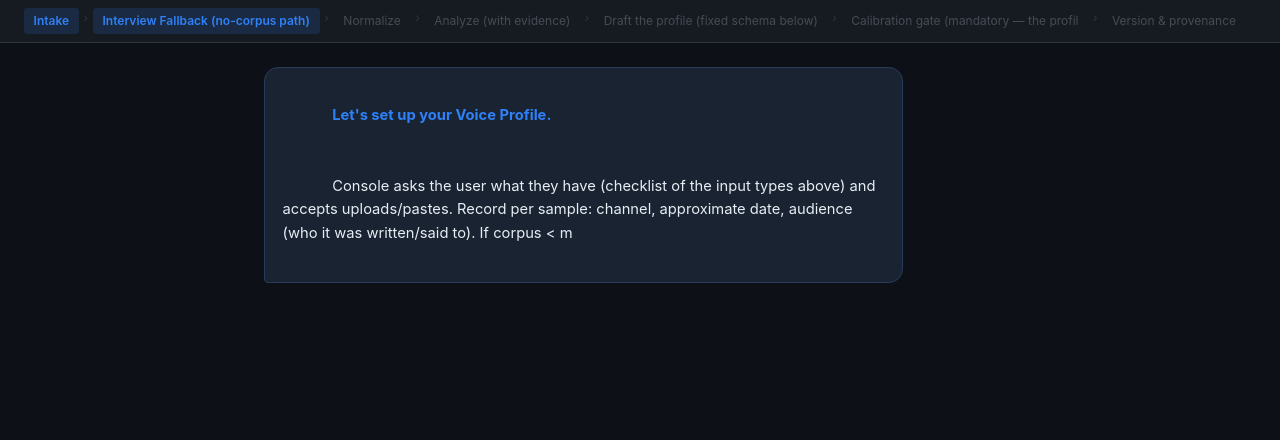
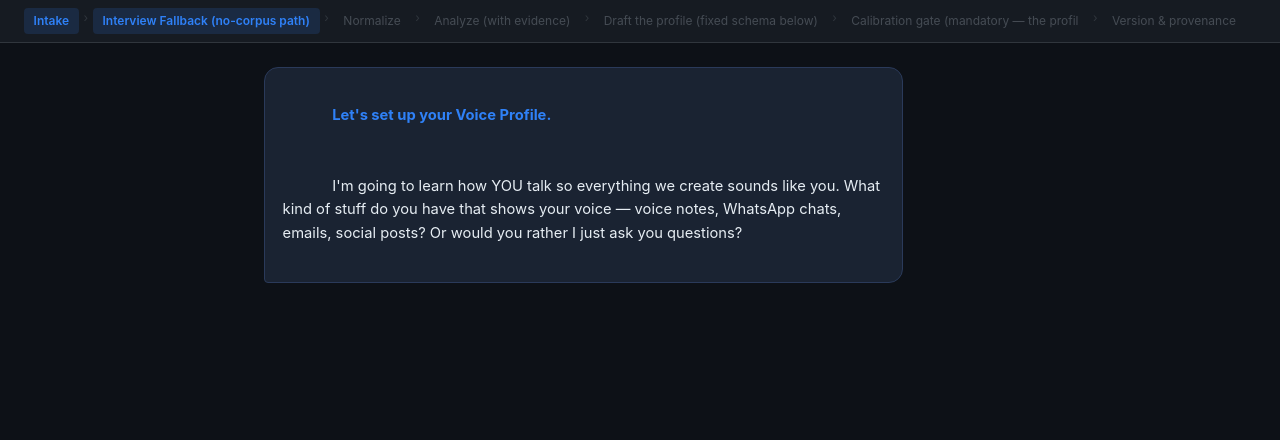
Before and after one commit to Daimondan/ViralFactory, a Flask app: page /onboard/voice-profile-builder in a window 1280 px wide. Shown: the part 75-515 px from the top of the page. Run offline with Flask 3, Linux system fonts and the light colour scheme; data comes from the database, SQL or seed files in the repository; some libraries are stand-ins or nearby versions.

Commit message:
Fix: attach button not working + playbook-specific opening questions
Attach button:
- Replaced position:absolute hack with simple display:none input
- Button wired via addEventListener (IIFE that runs on load or immediately
  if DOM already ready) — no inline onclick
- e.preventDefault() on button click to prevent form submission issues
- Removed duplicate formatSize function

Opening questions:
- Each playbook now has a unique, specific opening question that references
  what that playbook actually needs (not generic 'tell me about your business')
- Voice Profile: 'what stuff do you have that shows your voice?'
- Sources: 'give me 3-5 links to content you wish you'd made'
- Viral Patterns: 'share 3-5 links to content you admire'
- Audience: 'who are they as people, not demographics?'
- Story: 'tell me 2-3 stories you tell often'
- Format: 'what platforms do you post on and what works there?'
- Visual: 'what does your brand look like? colors, mood, aesthetic?'

319 tests still green.

```diff
--- a/src/app.py
+++ b/src/app.py
@@ -247,14 +247,19 @@ def create_app(config_dir: str = "config", db_path: str = "data/viralfactory.db"
             conversation_so_far=conversation_so_far)
 
     def _get_opening_question(playbook):
-        """Extract an operator-facing opening question from the playbook's procedure."""
-        if not playbook.steps:
-            return "Tell me about your business."
-        first = playbook.steps[0]
-        desc = first.description.strip() if first.description else first.title
-        if "Q&A" in desc or "q&a" in desc.lower() or "intake" in desc.lower():
-            return "Let's get started. Tell me about your business — what do you do, in your own words?"
-        return desc[:200]
+        """Generate a playbook-specific opening question for the operator.
+        Not generic — references what this playbook actually needs."""
+        questions = {
+            "business-profile-intake": "Let's get started. Tell me about your business — what do you do, and who's it for? Don't worry about structure, just talk.",
+            "voice-profile-builder": "I'm going to learn how YOU talk so everything we create sounds like you. What kind of stuff do you have that shows your voice — voice notes, WhatsApp chats, emails, social posts? Or would you rather I just ask you questions?",
+            "sources-engine": "I need to learn what 'good' looks like for your sources. Give me 3-5 links to content you wish you'd made — stuff in your space that you admire. URLs are fine, just paste them.",
+            "viral-patterns-starter": "Let's figure out what goes viral in YOUR space. Share 3-5 links to content you admire — stuff where you thought 'I wish we'd made that.' Paste the URLs.",
+            "audience-insights-builder": "Let's understand your audience. Who are they? Not demographics — who are they as people? What do they care about? What makes them stop scrolling?",
+            "story-frameworks-starter": "Every piece of content tells a story. Let's figure out YOUR stories. Tell me 2-3 stories you tell often — about your business, your life, your take on things. Just talk, I'll structure it.",
+            "format-guide-starter": "Let's figure out what formats work for you. What platforms do you post on, and what do you notice works well there? Threads? Reels? Carousels? Just tell me what you've seen perform.",
+            "visual-style-intake": "I need to understand your visual identity. What does your brand look like? Colors, mood, aesthetic — or just upload some images and I'll work from those.",
+        }
+        return questions.get(playbook.name, f"Let's get started with {playbook.display_label or playbook.name}. Tell me what you know about this.")
 
     def _build_conversation_history(collected):
         """Build a full conversation transcript for the LLM.
--- a/src/templates/session.html
+++ b/src/templates/session.html
@@ -205,12 +205,12 @@
 <div class="input-area">
     <div class="attachments" id="attachments"></div>
     <div class="input-row">
-        <button class="btn-attach" onclick="pickFile()" title="Attach a file">📎</button>
+        <input type="file" id="fileInput" style="display:none" multiple>
+        <button class="btn-attach" id="attachBtn" title="Attach a file">📎</button>
         <textarea id="messageInput" placeholder="Type your answer, or paste anything..." rows="1"
             onkeydown="handleKey(event)" oninput="autoGrow(this)"></textarea>
         <button class="btn-send" onclick="sendMessage()" id="sendBtn">➤</button>
     </div>
-    <input type="file" id="fileInput" style="position:absolute;width:0;height:0;opacity:0;overflow:hidden;" multiple>
 </div>
 {% endif %}
 
@@ -331,22 +331,36 @@ async function sendMessage() {
 }
 
 // Upload file
-// File upload — use addEventListener for reliability across browsers
-document.addEventListener('DOMContentLoaded', function() {
-    const fileInput = document.getElementById('fileInput');
-    if (fileInput) {
+// File upload — wire up via addEventListener on page load
+(function() {
+    function initFileUpload() {
+        const attachBtn = document.getElementById('attachBtn');
+        const fileInput = document.getElementById('fileInput');
+        if (!attachBtn || !fileInput) return;
+
+        attachBtn.addEventListener('click', function(e) {
+            e.preventDefault();
+            fileInput.value = '';
+            fileInput.click();
+        });
+
         fileInput.addEventListener('change', function() {
             uploadFile();
         });
     }
-});
 
-function pickFile() {
-    const fileInput = document.getElementById('fileInput');
-    if (fileInput) {
-        fileInput.value = '';  // reset so same file can be selected again
-        fileInput.click();
+    if (document.readyState === 'loading') {
+        document.addEventListener('DOMContentLoaded', initFileUpload);
+    } else {
+        initFileUpload();
     }
+})();
+
+function formatSize(bytes) {
+    if (bytes < 1024) return bytes + 'B';
+    if (bytes < 1024 * 1024) return (bytes / 1024).toFixed(0) + 'KB';
+    if (bytes < 1024 * 1024 * 1024) return (bytes / (1024 * 1024)).toFixed(0) + 'MB';
+    return (bytes / (1024 * 1024 * 1024)).toFixed(1) + 'GB';
 }
 
 async function uploadFile() {
@@ -401,13 +415,6 @@ async function uploadFile() {
         }
     }
     input.value = '';
-}
-
-function formatSize(bytes) {
-    if (bytes < 1024) return bytes + 'B';
-    if (bytes < 1024 * 1024) return (bytes / 1024).toFixed(0) + 'KB';
-    if (bytes < 1024 * 1024 * 1024) return (bytes / (1024 * 1024)).toFixed(0) + 'MB';
-    return (bytes / (1024 * 1024 * 1024)).toFixed(1) + 'GB';
 }
 
 // Toggle edit mode on readback
```
